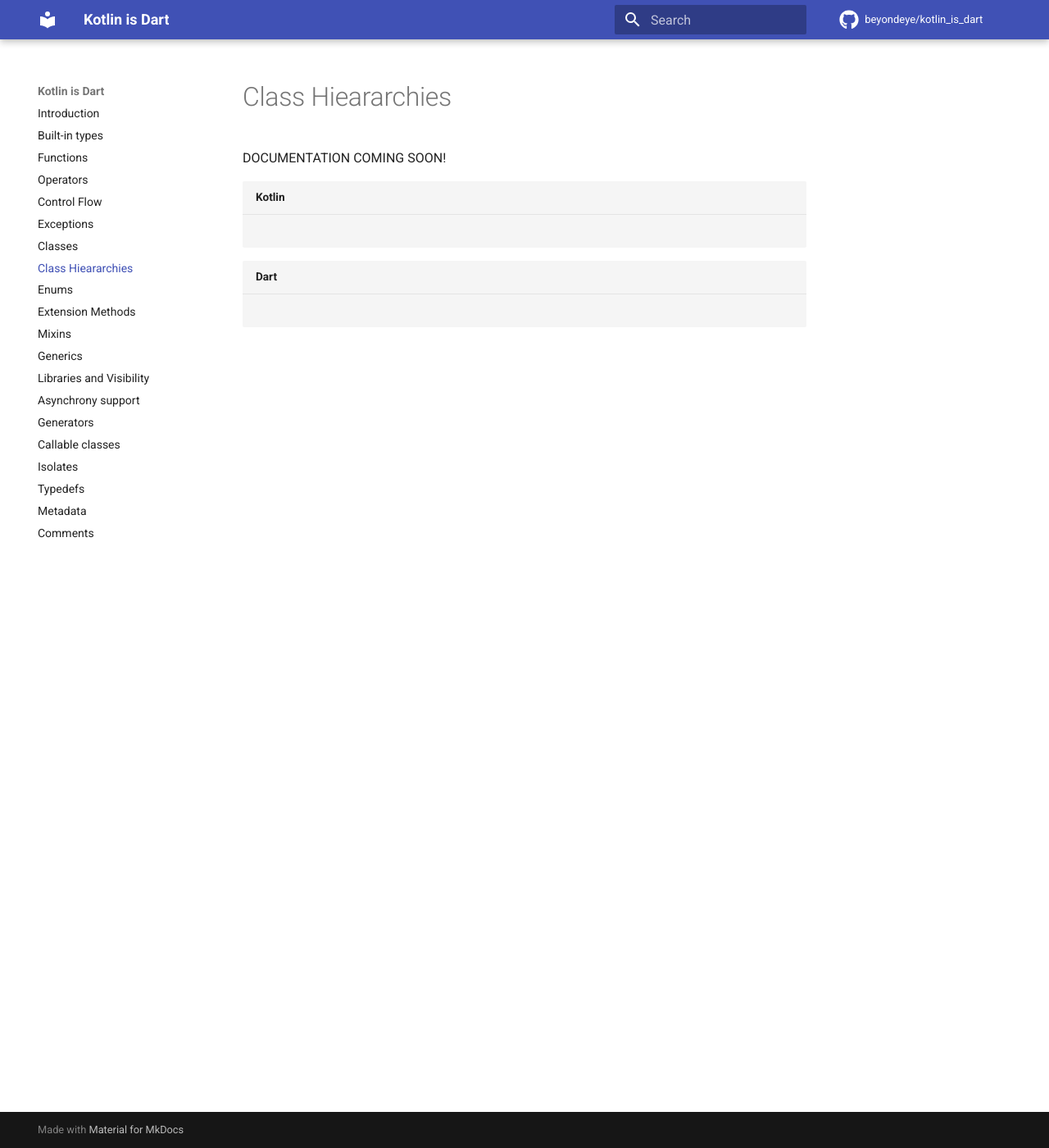
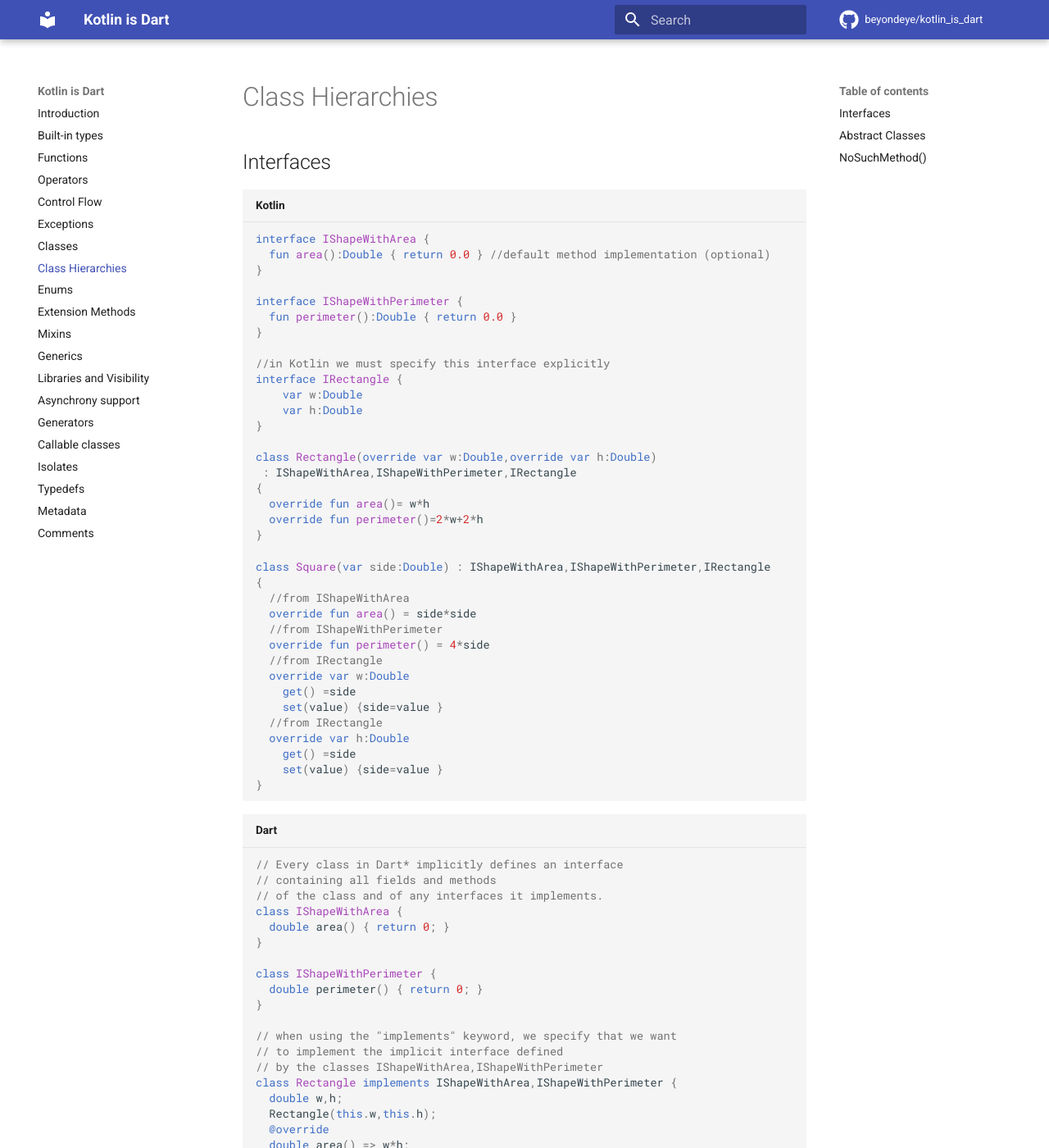
Before and after one commit to beyondeye/kotlin_is_dart, an MkDocs documentation site: the page built from docs/s07a_classes_hierarchies.md, in a window 1280 px wide and 1400 px high. Shown: the whole window at 82% size. Built offline with MkDocs 1.6.1 and Material for MkDocs 9.7.7, drawn with Linux system fonts in a browser that asks for light colours; comment, search, counter and statistics services are not loaded; some of the changed text lies outside the part shown.

Commit message:
class hierarchies section completed

````diff
--- a/docs/s07a_classes_hierarchies.md
+++ b/docs/s07a_classes_hierarchies.md
@@ -1,8 +1,195 @@
-# Class Hieararchies
-DOCUMENTATION COMING SOON!
+# Class Hierarchies
 
+## Interfaces
 ```kotlin title="Kotlin"
+interface IShapeWithArea {
+  fun area():Double { return 0.0 } //default method implementation (optional)
+}
+
+interface IShapeWithPerimeter {
+  fun perimeter():Double { return 0.0 }
+}
+
+//in Kotlin we must specify this interface explicitly
+interface IRectangle {
+    var w:Double
+    var h:Double
+}
+
+class Rectangle(override var w:Double,override var h:Double)
+ : IShapeWithArea,IShapeWithPerimeter,IRectangle
+{
+  override fun area()= w*h
+  override fun perimeter()=2*w+2*h
+}
+
+class Square(var side:Double) : IShapeWithArea,IShapeWithPerimeter,IRectangle
+{
+  //from IShapeWithArea
+  override fun area() = side*side
+  //from IShapeWithPerimeter
+  override fun perimeter() = 4*side
+  //from IRectangle
+  override var w:Double
+    get() =side
+    set(value) {side=value }
+  //from IRectangle
+  override var h:Double
+    get() =side
+    set(value) {side=value }
+}
+```
+```dart title="Dart"
+// Every class in Dart* implicitly defines an interface
+// containing all fields and methods
+// of the class and of any interfaces it implements.
+class IShapeWithArea {
+  double area() { return 0; }
+}
+
+class IShapeWithPerimeter {
+  double perimeter() { return 0; }
+}
+
+// when using the "implements" keyword, we specify that we want
+// to implement the implicit interface defined
+// by the classes IShapeWithArea,IShapeWithPerimeter
+class Rectangle implements IShapeWithArea,IShapeWithPerimeter {
+  double w,h;
+  Rectangle(this.w,this.h);
+  @override
+  double area() => w*h;
+  @override
+  double perimeter() => 2*w+2*h;
+}
+
+class Square implements IShapeWithArea,IShapeWithPerimeter,Rectangle
+{
+  double side;
+  Square(this.side);
+  //from IShapeWithArea
+  @override
+  double area() => side*side;
+  //from IShapeWithPerimeter
+  @override
+  double perimeter() => 4*side;
+  //from Rectangle
+  @override
+  double get w => side;
+  @override
+  set w(double value) { side=value; }
+  @override
+  //from Rectangle
+  double get h => side;
+  @override
+  set h(double value) { side=value; }
+}
+```
+??? info " no ``interface`` keyword"
+    In **Dart** every class [implicitly defines an interface](https://dart.dev/guides/language/language-tour#implicit-interfaces) containing all fields and methods of the class and of any interfaces it implements.
+
+    In **Kotlin** there are explicit [interfaces](https://kotlinlang.org/docs/interfaces.html).
+
+
+## Abstract Classes
+```kotlin title="Kotlin" hl_lines="4 5 6 7 8 18 25"
+class Color(val r:Int,val g:Int, val b:Int)
+
+//abstract classes can contains data fields (unlike interfaces)
+abstract class ColoredShape(var fillColor:Color,var borderColor:Color) {
+    abstract fun area():Double
+    abstract fun perimeter():Double
+    fun areaToPerimeterRation():Double = area()/perimeter()
+}
+
+interface IRectangle {
+    var w:Double
+    var h:Double
+}
+
+class Rectangle(
+    override var w:Double,override var h:Double,
+	fillColor:Color, borderColor:Color)
+: IRectangle,ColoredShape(fillColor,borderColor) {
+  override fun area()= w*h
+  override fun perimeter()=2*w+2*h
+}
+
+class Square(var side:Double,
+            fillColor:Color, borderColor:Color)
+: IRectangle,ColoredShape(fillColor,borderColor)
+{
+  override fun area() = side*side
+  override fun perimeter() = 4*side
+  override var w:Double
+    get() =side
+    set(value) {side=value }
+  override var h:Double
+    get() =side
+    set(value) {side=value }
+}
+```
+```dart title="Dart" hl_lines="7 11 12 16 17 19 20 27 30 31"
+class Color
+{
+  int r,g,b;
+  Color(this.r,this.g,this.b);
+}
+
+abstract class ColoredShape
+{
+  Color fillColor,borderColor;
+  ColoredShape(this.fillColor,this.borderColor);
+  double area(); //method with no implementation: abstract
+  double perimeter(); //method with no implementation: abstract
+  double areaToPerimeterRation() => area()/perimeter();
+}
+
+// use the "extends" keyword to extend another class (abstract or not)
+class Rectangle extends ColoredShape {
+  double w,h;
+  //define in constructor also fields of parent class ColoredShape constructor
+  Rectangle(this.w,this.h,super.fillColor,super.borderColor);
+  @override
+  double area() => w*h;
+  @override
+  double perimeter() => 2*w+2*h;
+}
+
+class Square  extends ColoredShape implements Rectangle
+{
+  double side;
+  //define in constructor also fields of parent class ColoredShape constructor
+  Square(this.side,super.fillColor,super.borderColor);
+  @override
+  double area() => side*side;
+  @override
+  double perimeter() => 4*side;
+  @override
+  double get w => side;
+  @override
+  set w(double value) { side=value; }
+  @override
+  double get h => side;
+  @override
+  set h(double value) { side=value; }
+}
 
 ```
+??? info "all classes are open, all methods are open"
+    In **Dart** all classes [can be extended (inherited from)](https://dart.dev/guides/language/language-tour#extending-a-class) not only abstract classes.
+    In **Kotlin** only [open classes](https://kotlinlang.org/docs/inheritance.html) can be inherited from, and only [open methods](https://kotlinlang.org/docs/inheritance.html#overriding-methods) can be overridden.
+
+## NoSuchMethod()
+for ``dynamic`` types, **Dart** support [special handling of cases where a not existent method is invoked](https://api.dart.dev/stable/dart-core/Object/noSuchMethod.html)
 ```dart title="Dart"
+class A {
+  // Unless you override noSuchMethod, using a
+  // non-existent member results in a NoSuchMethodError.
+  @override
+  void noSuchMethod(Invocation invocation) {
+    print('You tried to use a non-existent member: '
+        '${invocation.memberName}');
+  }
+}
 ```
````
